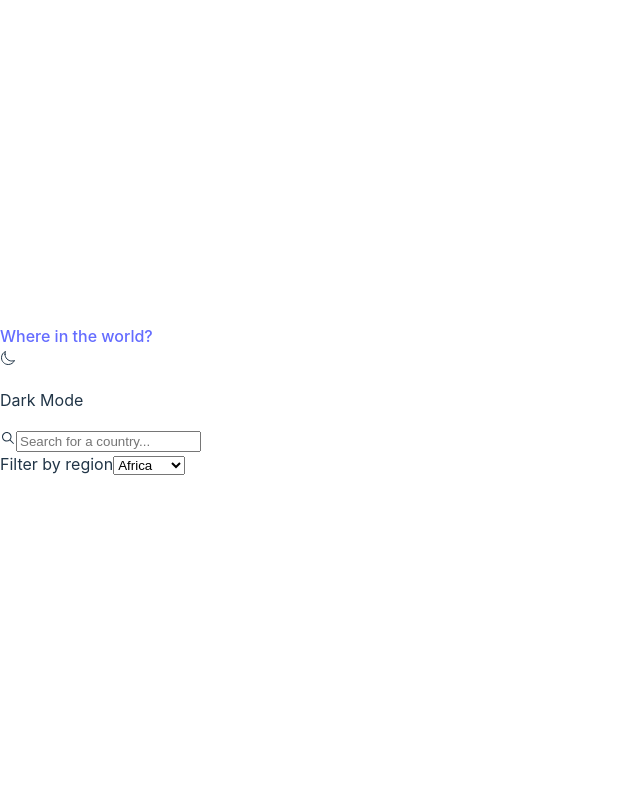
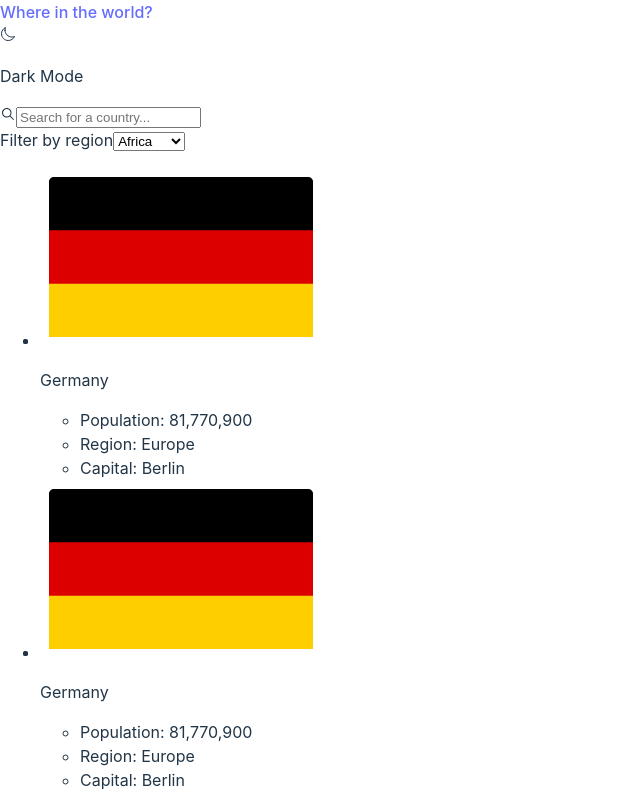
Before and after one commit to evglbnv/CountriesAPI, a React (Vite) app: page / in a window 1280 px wide. Shown: the top 799 px of the page, without its empty margins (0-640 px from the left). Built offline with nearby package versions, Linux system fonts and the light colour scheme.

Commit message:
Feature: CardList HTML layout

```diff
--- a/src/components/Card/index.jsx
+++ b/src/components/Card/index.jsx
@@ -1,5 +1,20 @@
-const Card = () => (
-    <></>
-);
+import styles from './styles.module.css';
+
+function Card() {
+    return (
+        <li className={styles.card}>
+            <img className={styles.card__image} src="/src/assets/icons/Germany.svg" />
+            <div className={styles.card__container}>
+                <p className={styles.card__name}>Germany</p>
+                <ul>
+                    <li>Population: 81,770,900</li>
+                    <li>Region: Europe</li>
+                    <li>Capital: Berlin</li>
+                </ul>
+            </div>
+
+        </li>
+    );
+}
 
 export default Card;
--- /dev/null
+++ b/src/components/CountryList/index.jsx
@@ -0,0 +1,16 @@
+import styles from './styles.module.css';
+import Card from '../Card/index.jsx';
+
+function CountryList() {
+  return (
+    <div className={styles.countryList__wrapper}>
+      <ul className={styles.countryList__list}>
+        <li><Card /></li>
+        <li><Card /></li>
+        <li><Card /></li>
+      </ul>
+    </div>
+  );
+}
+
+export default CountryList;
--- a/src/components/List/index.jsx
+++ /dev/null
@@ -1,5 +0,0 @@
-const List = () => (
-    <></>
-);
-
-export default List;
--- a/src/components/OptionsFilter/index.jsx
+++ b/src/components/OptionsFilter/index.jsx
@@ -1,3 +1,4 @@
+/* eslint-disable indent */
 import styles from './styles.module.css';
 
 function OptionsFilter() {
--- a/src/pages/HomePage/index.jsx
+++ b/src/pages/HomePage/index.jsx
@@ -1,11 +1,13 @@
 import Search from '../../components/Search/index.jsx';
 import OptionsFilter from '../../components/OptionsFilter/index.jsx';
 import styles from './styles.module.css';
+import CountryList from '../../components/CountryList/index.jsx';
 
 const HomePage = () => (
     <>
         <Search />
         <OptionsFilter />
+        <CountryList />
     </>
 );
 
```
Also changed, not shown: src/assets/icons/Germany.svg (added), src/components/CountryList/styles.module.css (added).
